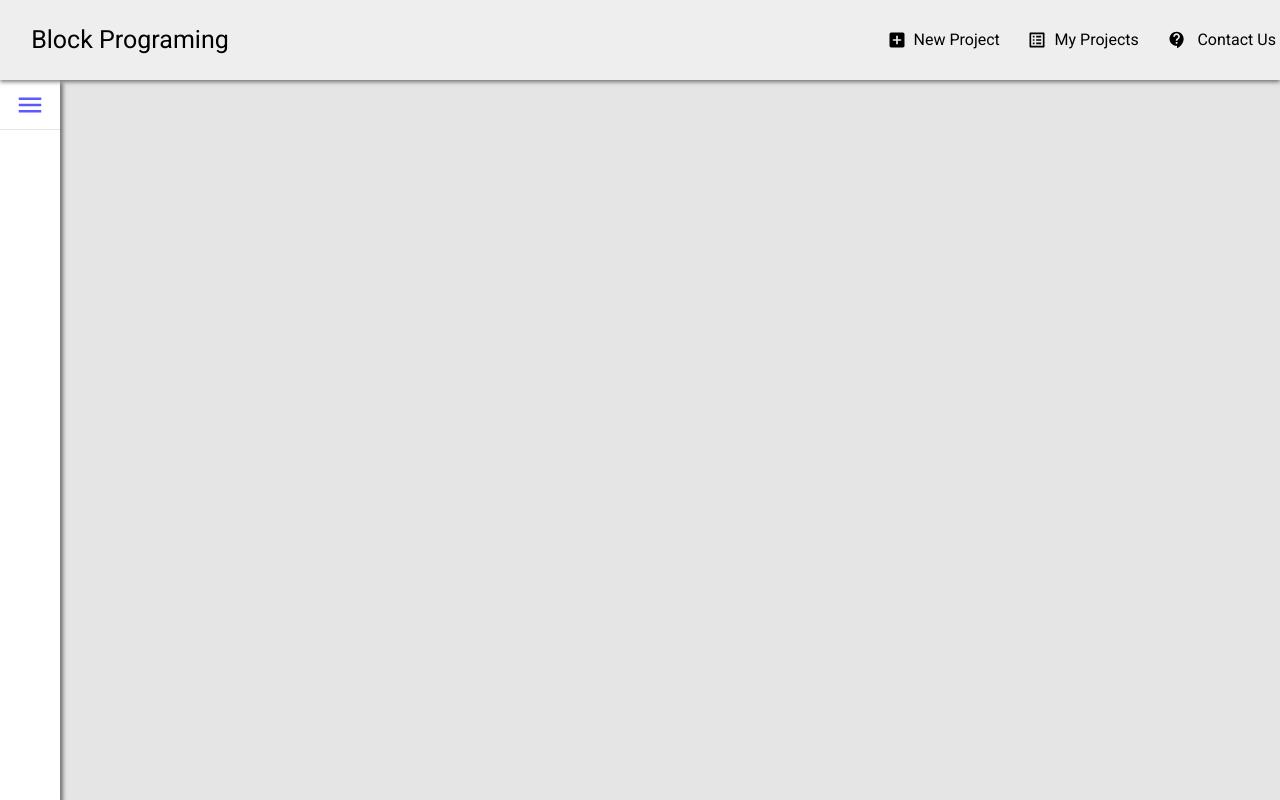
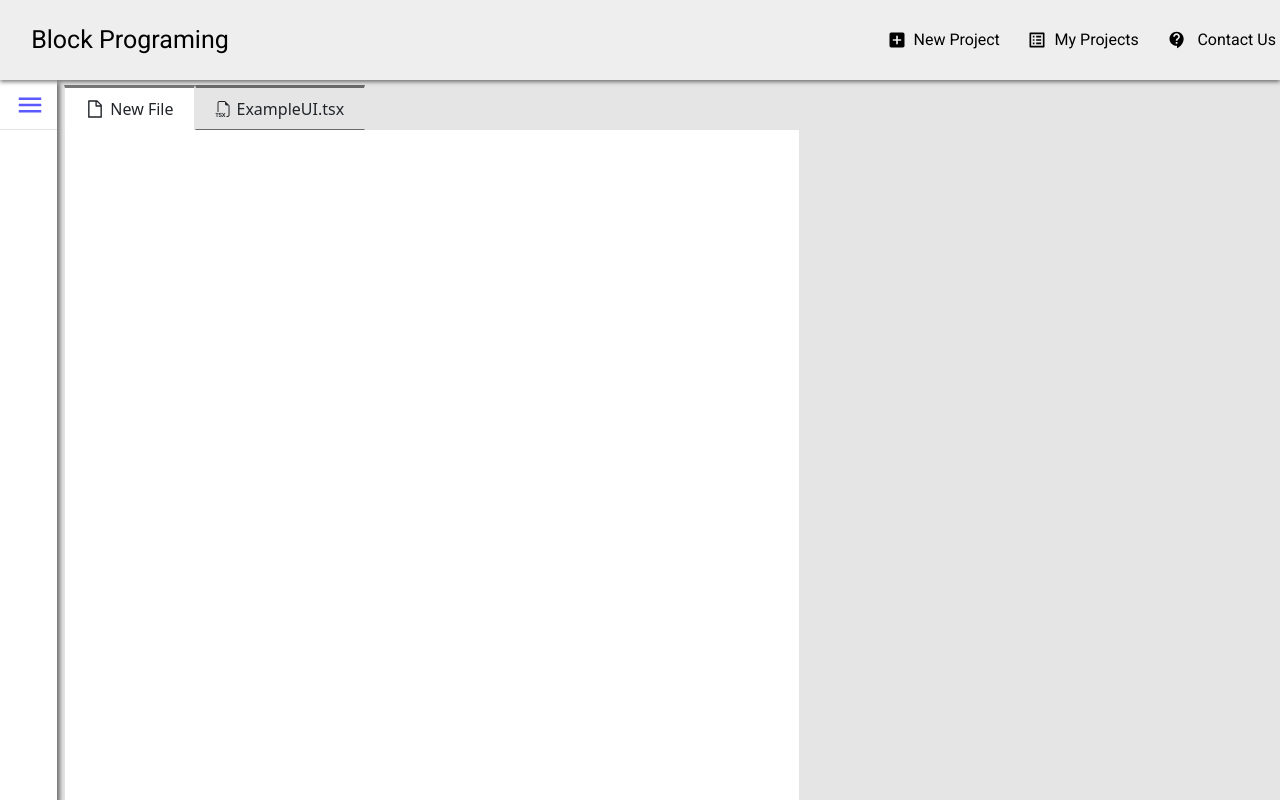
Before and after one commit to Pedro-Augusto-Barbosa-Aparecido/block-and-text-programing, a React (Create React App) app: page / in a window 1280 px wide. Shown: the top 800 px of the page. Built offline with nearby package versions, Linux system fonts and the light colour scheme.

Commit message:
Finish First Step of TextEditorArea

```diff
--- /dev/null
+++ b/src/components/TextEditorBlock/index.tsx
@@ -0,0 +1,23 @@
+import React from "react";
+import { AiOutlineFile } from "react-icons/ai";
+
+import { CodeContainer } from "./styles";
+
+export const TextEditorBlock: React.FC = () => {
+    return <CodeContainer>
+        <ul>
+          <li className='active'>
+            <AiOutlineFile size={20} />
+            <p>New File</p>
+          </li>
+          <li>
+            <i className="bi bi-filetype-tsx"></i>
+            <p>ExampleUI.tsx</p>
+          </li>
+        </ul>
+        <textarea>
+
+        </textarea>
+    </CodeContainer>;
+
+}
--- /dev/null
+++ b/src/components/TextEditorBlock/styles.tsx
@@ -0,0 +1,109 @@
+import styled, { css } from 'styled-components';
+
+export type CodeContainerProps = {
+
+
+};
+
+export const CodeContainer = styled.div<CodeContainerProps>`
+    display: flex;
+
+    flex-direction: column;
+    justify-content: flex-start;
+    align-items: flex-start;
+
+    width: 100%;
+    height: calc(100vh - 80px);
+
+    ul {
+        display: flex;
+        justify-content: flex-start;
+        align-items: center;
+
+        height: 45px;
+
+        list-style: none;
+
+        padding: 0;
+        margin: 0;
+
+        margin-left: 7px;
+        margin-top: 5px;
+
+        li {
+            display: flex;
+
+            align-items: center;
+            justify-content: center;
+
+            text-align: center;
+
+            width: auto;
+            height: 45px;
+            max-width: 250px;
+
+            cursor: pointer;
+
+            background-color: #e5e5e5;
+
+            padding: 0 20px;
+
+            border-left: 1px solid #e5e5e5;
+            border-right: 1px solid #e5e5e5;
+            border-top: 3px solid #0008;
+            border-bottom: 1px solid #0008;
+
+            p {
+                margin: 0;
+                padding: 0;
+
+                margin-left: 5px;
+
+                overflow: hidden;
+                text-overflow: ellipsis;
+
+                text-align: left;
+
+                width: fit-content;
+                max-width: 150px;
+                white-space: pre;
+
+            }
+
+        }
+
+        li:hover {
+            background-color: #888;
+
+        }
+
+    }
+
+    textarea {
+        width: 60%;
+
+        margin-left: 8px;
+
+        outline: none;
+        border: 0;
+
+        resize: none;
+        height: 100%;
+
+        padding: 10px;
+        white-space: nowrap;
+
+    }
+
+    .active {
+        border-bottom: 0;
+        background-color: #FFF;
+
+    }
+
+    .active:hover {
+        background-color: #aaa;
+
+    }
+
+`;
--- a/src/pages/Home/index.tsx
+++ b/src/pages/Home/index.tsx
@@ -1,11 +1,13 @@
 import React from 'react';
 import Menu from '../../components/Menu';
+import { TextEditorBlock } from '../../components/TextEditorBlock';
 
 import { Container } from './styles';
 
 const Home: React.FC = () => {
   return <Container>
       <Menu />
+      <TextEditorBlock />
   </Container>;
 }
 
```
